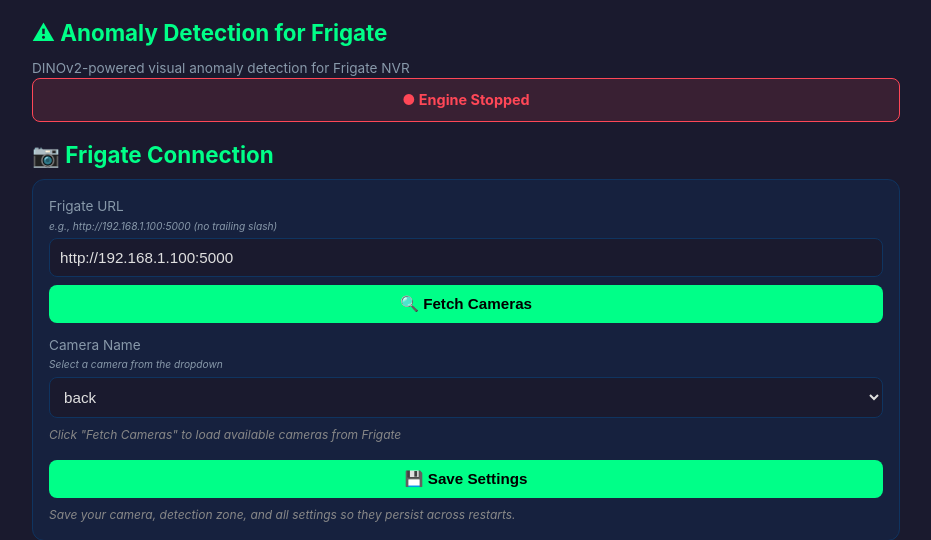
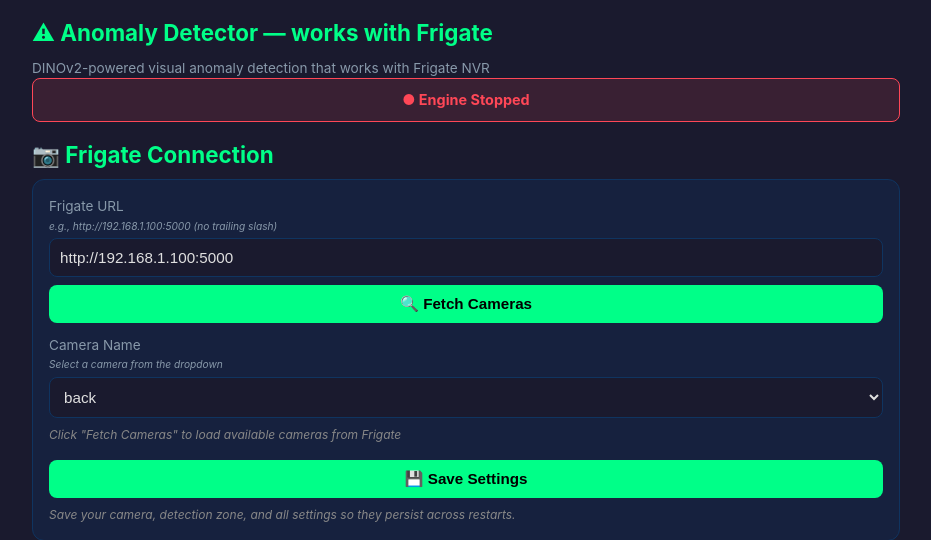
Before and after one commit to tylerransdell/frigate_anomaly, a Flask app: page / in a window 1280 px wide. Shown: the top 540 px of the page, without its empty margins (174-1105 px from the left). Run offline with Flask 3, Linux system fonts and the light colour scheme; data that the repository does not hold is empty.

Commit message:
Rebrand page title/header to 'works with Frigate'

```diff
--- a/templates/index.html
+++ b/templates/index.html
@@ -3,7 +3,7 @@
 <head>
 <meta charset="UTF-8">
 <meta name="viewport" content="width=device-width, initial-scale=1.0">
-<title>Anomaly Detector for Frigate</title>
+<title>Anomaly Detector — works with Frigate</title>
 <link rel="manifest" href="/static/manifest.json">
 <meta name="theme-color" content="#16213e">
 <style>
@@ -165,8 +165,8 @@
 </head>
 <body>
 
-<h1>⚠ Anomaly Detection for Frigate</h1>
-<p style="color:var(--muted);font-size:0.85em;">DINOv2-powered visual anomaly detection for Frigate NVR</p>
+<h1>⚠ Anomaly Detector — works with Frigate</h1>
+<p style="color:var(--muted);font-size:0.85em;">DINOv2-powered visual anomaly detection that works with Frigate NVR</p>
 
 <!-- ENGINE STATUS -->
 <div id="engine-status" class="stopped">● Engine Stopped</div>
```
